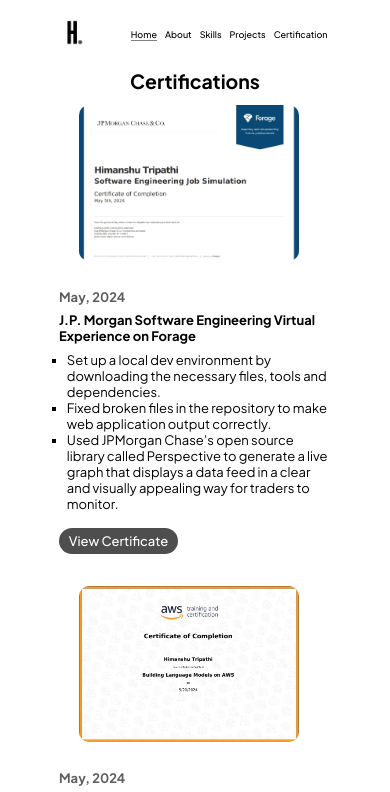
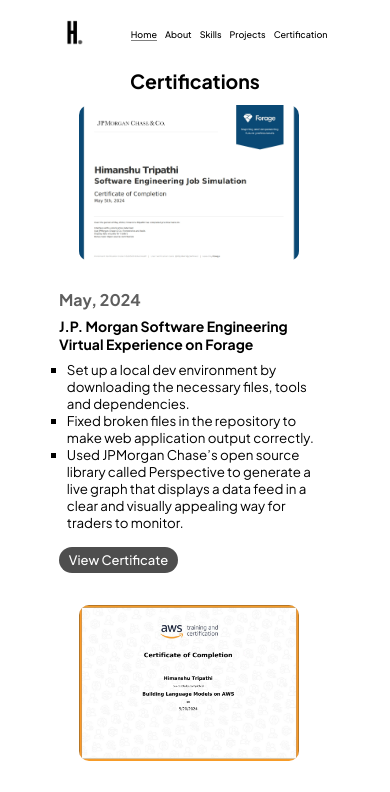
Before and after one commit to himxnshutripathi/personalportfolio, a React (Vite) app: page /certificates in a window 390 px wide. Shown: the top 792 px of the page. Built offline with nearby package versions, Linux system fonts and the light colour scheme; a web font is replaced by a local one.

Commit message:
Update CertiItem.css

```diff
--- a/src/Components/Certificates/CertiItem/CertiItem.css
+++ b/src/Components/Certificates/CertiItem/CertiItem.css
@@ -73,13 +73,13 @@
         gap: 2vw;
     }
     .right h2{
-        font-size: small;
+        font-size: 16px;
     }
     .right h3{
-        font-size: small;
+        font-size: 14px;
     }
     .right ul li{
-        font-size: small;
+        font-size: smaller;
     }
     .buttons button{
         padding: 0.8vw 2vw;
```
